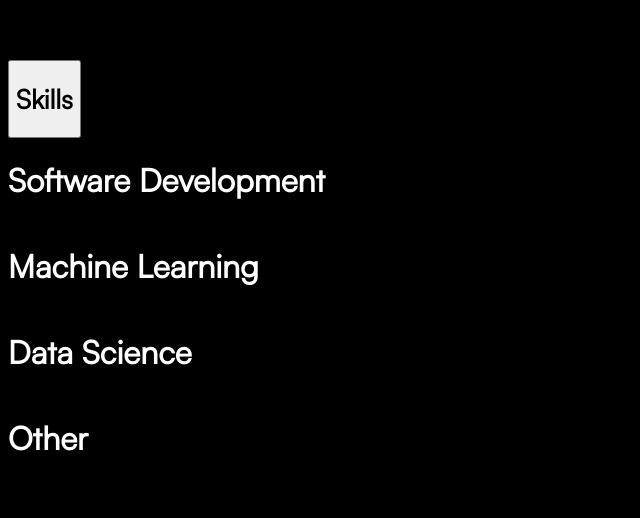
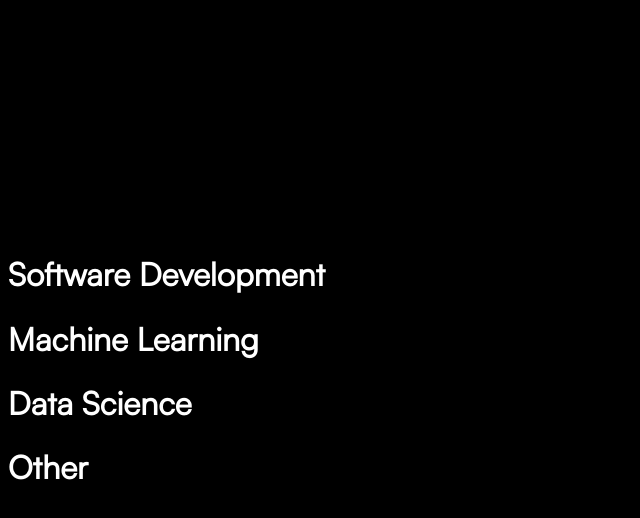
Before and after one commit to BenW2k/Portfolio, a Next.js app in the folder frontend/: page / in a window 1280 px wide. Shown: the part 3447-3965 px from the top of the page, without its empty margins (0-640 px from the left). Built offline with nearby package versions, Linux system fonts and the light colour scheme.

Commit message:
+styling changes

```diff
--- a/frontend/app/styles/components/skills.module.css
+++ b/frontend/app/styles/components/skills.module.css
@@ -6,12 +6,12 @@
 .dummy-container {
   padding-top: 200px;
 }
-.dummy-container .skills-heading h1 {
+.dummy-container .skills-title {
+  background: none;
+  border: none;
+  padding: 0;
+}
+.dummy-container .skills-title h1 {
   font-size: 64px;
   text-align: center;
-}
-
-.skill-panel {
-  display: flex;
-  justify-content: left;
 }/*# sourceMappingURL=skills.module.css.map */
--- a/frontend/app/styles/components/skills.module.scss
+++ b/frontend/app/styles/components/skills.module.scss
@@ -5,13 +5,24 @@
 
 .dummy-container {
   padding-top: 200px;
-  .skills-heading h1 {
-    font-size: 64px;
-    text-align: center;
+  .skills-title {
+    background: none;
+    border: none;
+    padding: 0;
+    h1 {
+      font-size: 64px;
+      text-align: center;
+    }
   }
 }
 
-.skill-panel {
-  display: flex;
-  justify-content: left;
-}
+// .skill-panel {
+//   display: flex;
+//   justify-content: left;
+// }
+
+// .skill-header {
+// }
+
+// .skill-body {
+// }
```
